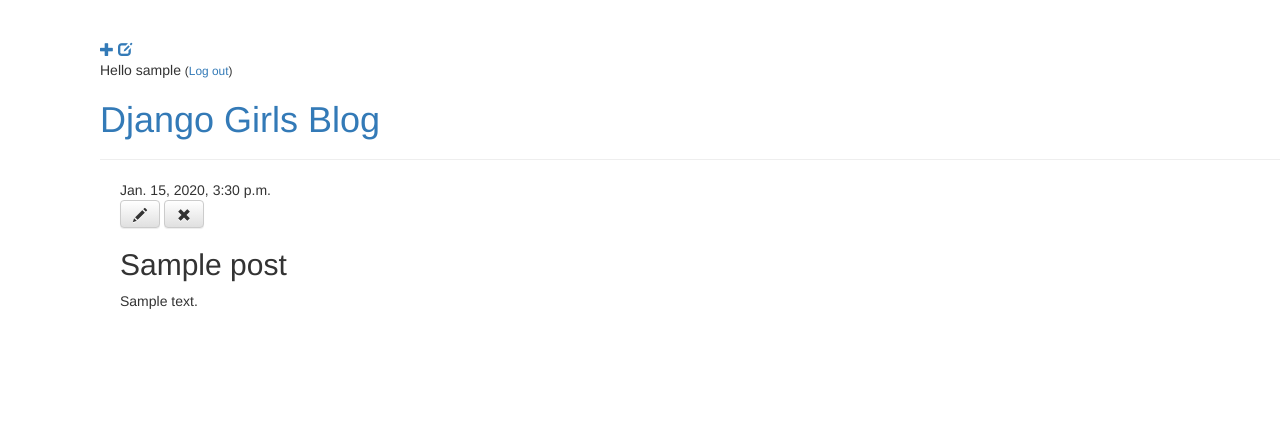
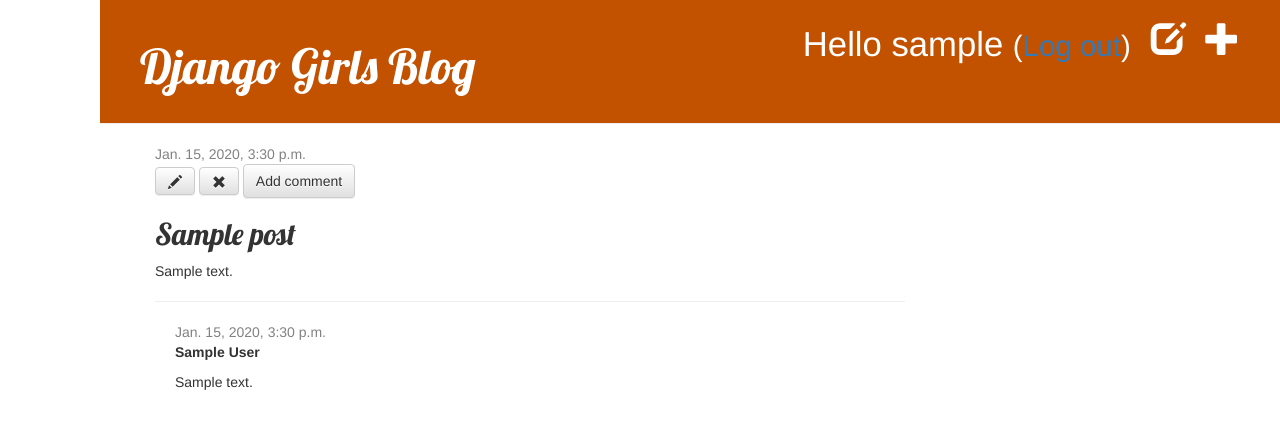
Before and after one commit to Bharathbmn6/my-first-blog, a Django app: page /post/1/ in a window 1280 px wide. Shown: the top 429 px of the page. Run offline with Django 3.2, Linux system fonts and the light colour scheme; a user stored in the database is signed in; tables that the repository leaves empty hold one stand-in row (values such as "Sample post"); some libraries are stand-ins or nearby versions.

Commit message:
comment section related code

```diff
--- a/blog/admin.py
+++ b/blog/admin.py
@@ -1,4 +1,5 @@
 from django.contrib import admin
-from .models import Post
+from .models import Post, Comment
 
 admin.site.register(Post)
+admin.site.register(Comment)
--- a/blog/models.py
+++ b/blog/models.py
@@ -19,5 +19,24 @@ class Post(models.Model):
         return self.title
 
 
+class Comment(models.Model):
+    post = models.ForeignKey('blog.Post', on_delete=models.CASCADE, related_name='comments')
+    author = models.CharField(max_length=200)
+    text = models.TextField()
+    created_date = models.DateTimeField(default=timezone.now)
+    approved_comment = models.BooleanField(default=False)
+
+    def approve(self):
+        self.approved_comment = True
+        self.save()
+
+    def __str__(self):
+        return self.text
+
+def approved_comments(self):
+    return self.comments.filter(approved_comment=True)
+
+
+
 
         # auto_now_add=True
--- a/blog/static/css/new_blog.css
+++ b/blog/static/css/new_blog.css
@@ -54,3 +54,6 @@ h1, h2, h3, h4 {
 .post h2 a, .post h2 a:visited {
     color: #000000;
 }
+.comment {
+    margin: 20px 0px 20px 20px;
+}
--- a/blog/templates/blog/base.html
+++ b/blog/templates/blog/base.html
@@ -5,7 +5,7 @@
         <link rel="stylesheet" href="//maxcdn.bootstrapcdn.com/bootstrap/3.2.0/css/bootstrap.min.css">
         <link rel="stylesheet" href="//maxcdn.bootstrapcdn.com/bootstrap/3.2.0/css/bootstrap-theme.min.css">
         <link href='//fonts.googleapis.com/css?family=Lobster&subset=latin,latin-ext' rel='stylesheet' type='text/css'>
-        <link rel="stylesheet" href="{% static 'css/blog.css' %}">
+        <link rel="stylesheet" href="{% static 'css/new_blog.css' %}">
     </head>
     <body>
         <div class="page-header">
--- a/blog/templates/blog/post_detail.html
+++ b/blog/templates/blog/post_detail.html
@@ -12,8 +12,27 @@
         {% if user.is_authenticated %}
            <a class="btn btn-default" href="{% url 'post_edit' pk=post.pk %}"><span class="glyphicon glyphicon-pencil"></span></a>
            <a class="btn btn-default" href="{% url 'post_remove' pk=post.pk %}"><span class="glyphicon glyphicon-remove"></span></a>
+           <a class="btn btn-default" href="{% url 'add_comment_to_post' pk=post.pk %}">Add comment</a>
         {% endif %}
         <h2>{{ post.title }}</h2>
         <p>{{ post.text|linebreaksbr }}</p>
+        <hr>
+        {% for comment in post.comments.all %}
+        {% if user.is_authenticated or comment.approved_comment %}
+        <div class="comment">
+            <div class="date">
+                {{ comment.created_date }}
+                {% if not comment.approved_comment %}
+                    <a class="btn btn-default" href="{% url 'comment_remove' pk=comment.pk %}"><span class="glyphicon glyphicon-remove"></span></a>
+                    <a class="btn btn-default" href="{% url 'comment_approve' pk=comment.pk %}"><span class="glyphicon glyphicon-ok"></span></a>
+                {% endif %}
+            </div>
+            <strong>{{ comment.author }}</strong>
+            <p>{{ comment.text|linebreaks }}</p>
+        </div>
+        {% endif %}
+    {% empty %}
+        <p>No comments here yet :(</p>
+    {% endfor %}
     </div>
 {% endblock %}
--- a/blog/urls.py
+++ b/blog/urls.py
@@ -9,4 +9,7 @@ urlpatterns = [
     path('drafts/', views.post_draft_list, name='post_draft_list'),
     path('post/<pk>/remove/', views.post_remove, name='post_remove'),
     path('post/<pk>/publish/', views.post_publish, name='post_publish'),
+    path('post/<int:pk>/comment/', views.add_comment_to_post, name='add_comment_to_post'),
+    path('comment/<int:pk>/approve/', views.comment_approve, name='comment_approve'),
+    path('comment/<int:pk>/remove/', views.comment_remove, name='comment_remove'),
 ]
--- a/blog/views.py
+++ b/blog/views.py
@@ -5,6 +5,8 @@ from django.shortcuts import render, get_object_or_404
 from .forms import PostForm
 from django.shortcuts import redirect
 from django.contrib.auth.decorators import login_required
+from .forms import PostForm, CommentForm
+from .models import Post, Comment
 
 def post_list(request):
     posts = Post.objects.filter(published_date__lte=timezone.now()).order_by('published_date')
@@ -65,6 +67,32 @@ def post_remove(request, pk):
     return redirect('post_list')
 
 
+def add_comment_to_post(request, pk):
+    post = get_object_or_404(Post, pk=pk)
+    if request.method == "POST":
+        form = CommentForm(request.POST)
+        if form.is_valid():
+            comment = form.save(commit=False)
+            comment.post = post
+            comment.save()
+            return redirect('post_detail', pk=post.pk)
+    else:
+        form = CommentForm()
+    return render(request, 'blog/add_comment_to_post.html', {'form': form})
+
+
+@login_required
+def comment_approve(request, pk):
+    comment = get_object_or_404(Comment, pk=pk)
+    comment.approve()
+    return redirect('post_detail', pk=comment.post.pk)
+
+@login_required
+def comment_remove(request, pk):
+    comment = get_object_or_404(Comment, pk=pk)
+    comment.delete()
+    return redirect('post_detail', pk=comment.post.pk)
+
 
 
 
--- a/mysite/settings.py
+++ b/mysite/settings.py
@@ -25,7 +25,7 @@ SECRET_KEY = '@^!5ks^5xz5u(utgh1ypbsvyjw0c#*1fbnjzvgn0a5=)si@9n*'
 # SECURITY WARNING: don't run with debug turned on in production!
 DEBUG = True
 
-ALLOWED_HOSTS = []
+ALLOWED_HOSTS = ['127.0.0.1', 'bharathbmn.pythonanywhere.com']
 
 # LOGIN_REDIRECT_URL = '/'
 
```
Also changed, not shown: blog/forms.py (+7 -1 lines), blog/templates/blog/add_comment_to_post.html (added, +9 -0 lines), blog/templates/blog/post_list.html (+4 -3 lines), blog/migrations/0002_comment.py (added).
